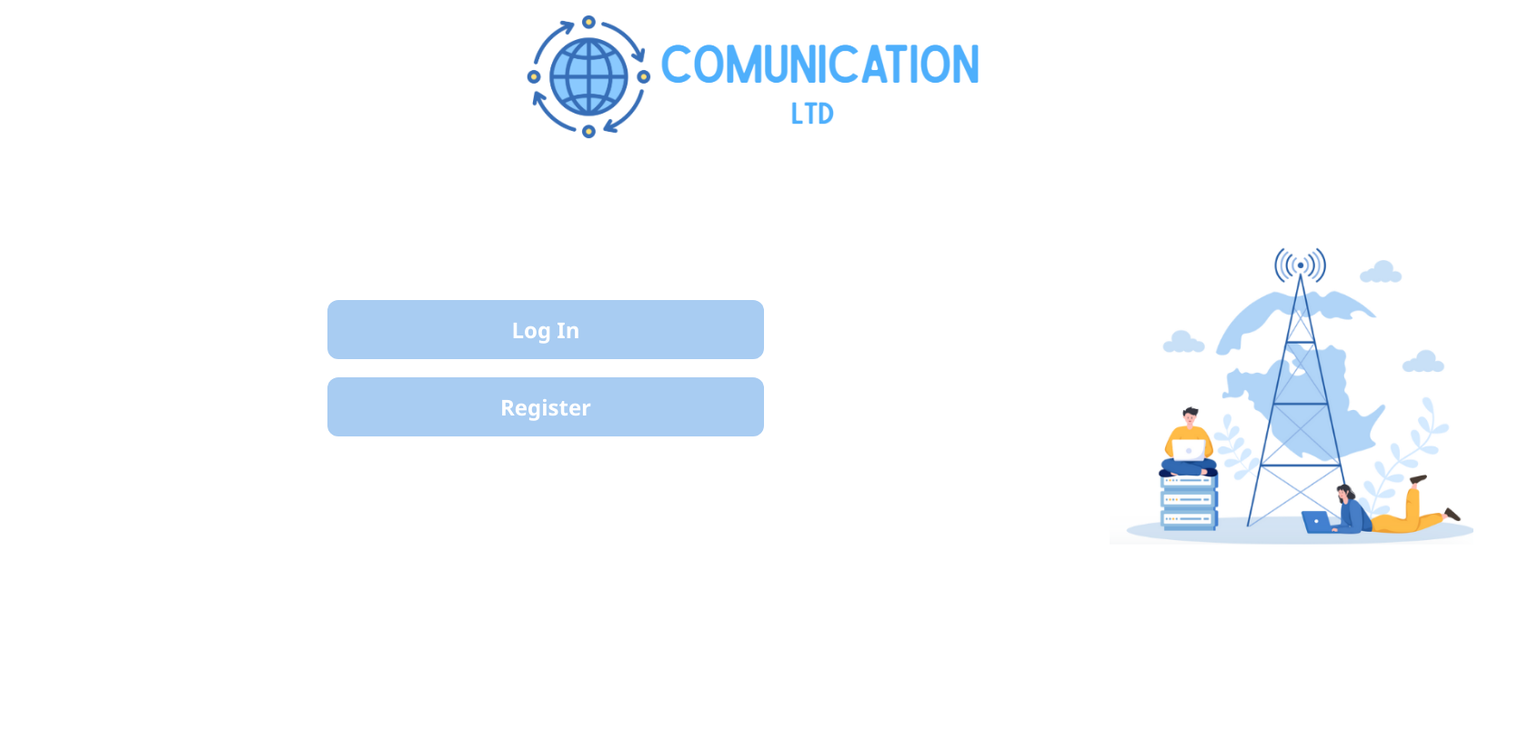
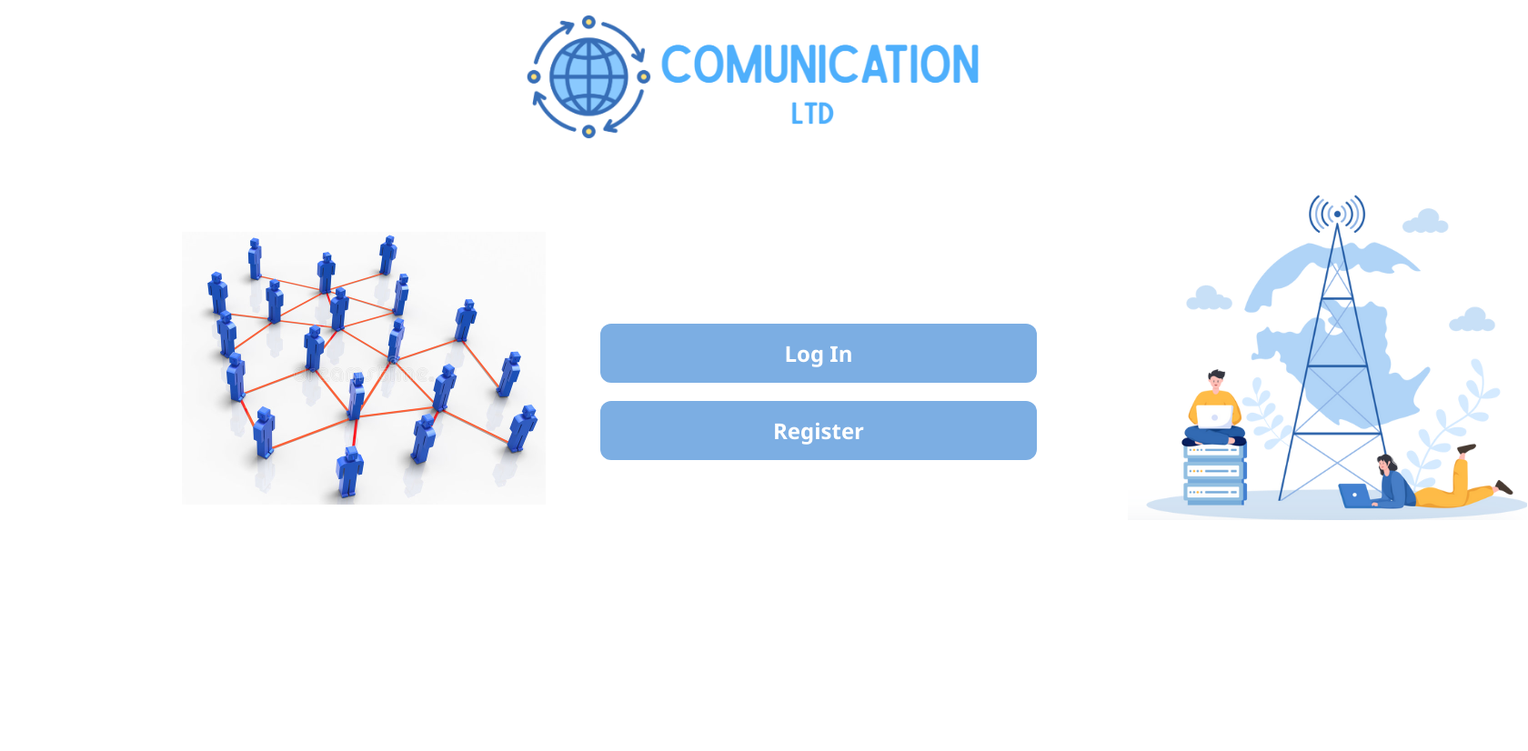
Before and after one commit to IdoRozenfeld/Comunication_LTD_CS, a Flask app: page / in a window 1680 px wide. Shown: the whole page at 91% size. Before the commit the page ends 599 px from the top, so only its background shows below. Run offline with Flask 3, Linux system fonts and the light colour scheme; some libraries are stand-ins or nearby versions.

Commit message:
Frontend updates
added image, centered buttons

```diff
--- a/FrontEnd/LoginPage.html
+++ b/FrontEnd/LoginPage.html
@@ -32,5 +32,9 @@
     <img src="{{ url_for('static', filename='illustration.png') }}" alt="Illustration">
 </div>
 
+<div class="Networking">
+    <img src="{{ url_for('static', filename='Networkingoutside-the-company.png') }}" alt="Networking">
+</div>
+
 </body>
 </html>
--- a/FrontEnd/RegisterPage.html
+++ b/FrontEnd/RegisterPage.html
@@ -30,6 +30,9 @@
 <div class="illustration">
     <img src="{{ url_for('static', filename='illustration.png') }}" alt="Illustration">
 </div>
+<div class="Networking">
+    <img src="{{ url_for('static', filename='Networkingoutside-the-company.png') }}" alt="Networking">
+</div>
 
 </body>
 </html>
--- a/FrontEnd/index.html
+++ b/FrontEnd/index.html
@@ -18,6 +18,9 @@
          <div class="illustration">
         <img src="{{ url_for('static', filename='illustration.png') }}" alt="Illustration">
          </div>
+        <div class="Networking">
+        <img src="{{ url_for('static', filename='Networkingoutside-the-company.png') }}" alt="Networking">
+        </div>
     </div>
 </div>
 </body>
--- a/FrontEnd/static/index.css
+++ b/FrontEnd/static/index.css
@@ -37,7 +37,7 @@ body {
     flex: 1;
     width: 100%;
     display: flex;
-    justify-content: space-between;
+    justify-content: space-evenly;
     align-items: flex-end;
     padding: 0 60px 20px;
     box-sizing: border-box;
@@ -45,7 +45,7 @@ body {
 
 .btn {
     padding: 16px 40px;
-    background-color: #a8ccf2;
+    background-color:#7caee3;
     color: white;
     font-size: 24px;
     font-weight: bold;
@@ -61,17 +61,25 @@ body {
     flex-direction: column;
     gap: 20px;
     margin-bottom: 300px;
-    margin-left:300px;
+    margin-left:600px;
     align-items: center;
 }
 
 
 .btn:hover {
-    background-color: #7caee3;
+    background-color:  #144171;
 }
 
 .illustration img {
-    margin-bottom: 150px;
+   margin-bottom: 200px;
+    margin-left:100px;
+}
+.Networking{
+    position: absolute;
+    bottom: 30%;
+    left: 200px;
+}
+.Networking img{
     width: 400px;
-    height: auto;
+    max-width: 100%;
 }
```
Also changed, not shown: FrontEnd/static/login.css (+31 -13 lines), FrontEnd/static/register.css (+40 -6 lines), FrontEnd/static/Networkingoutside-the-company.png (added).
